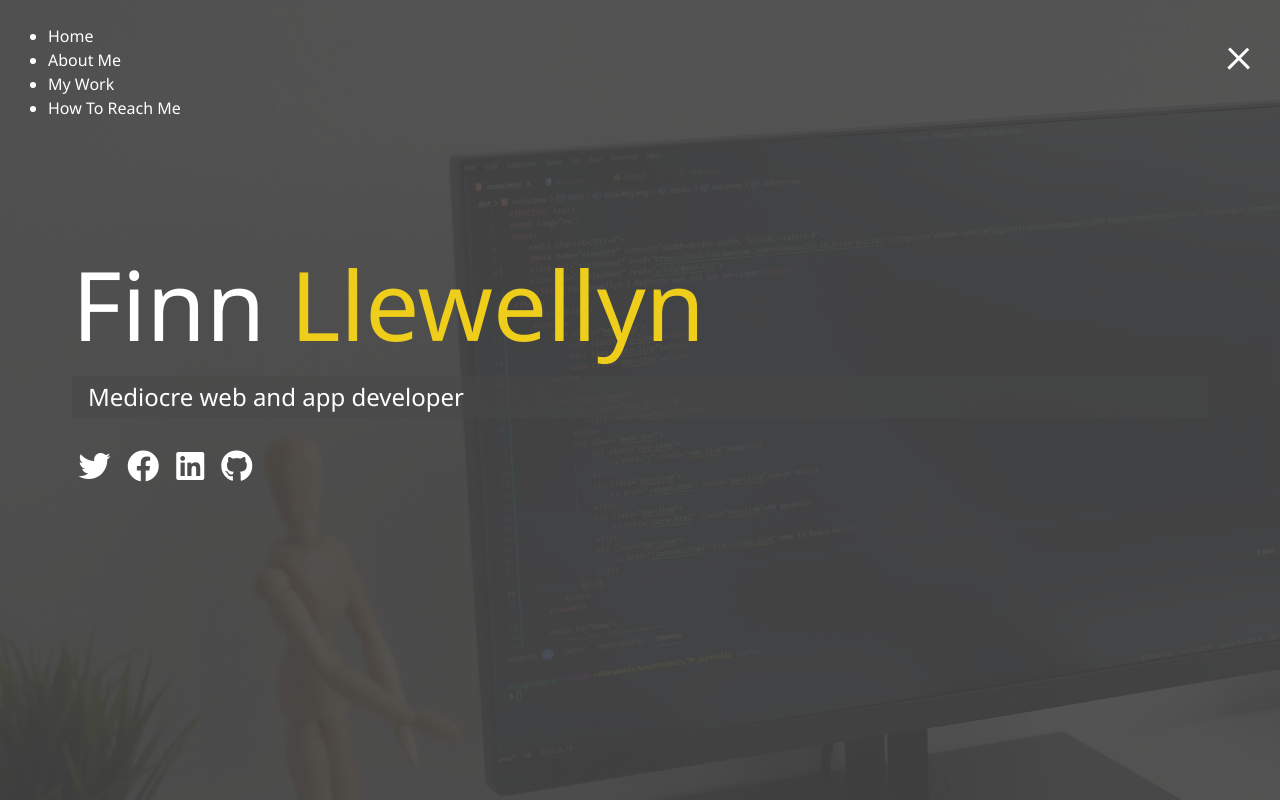
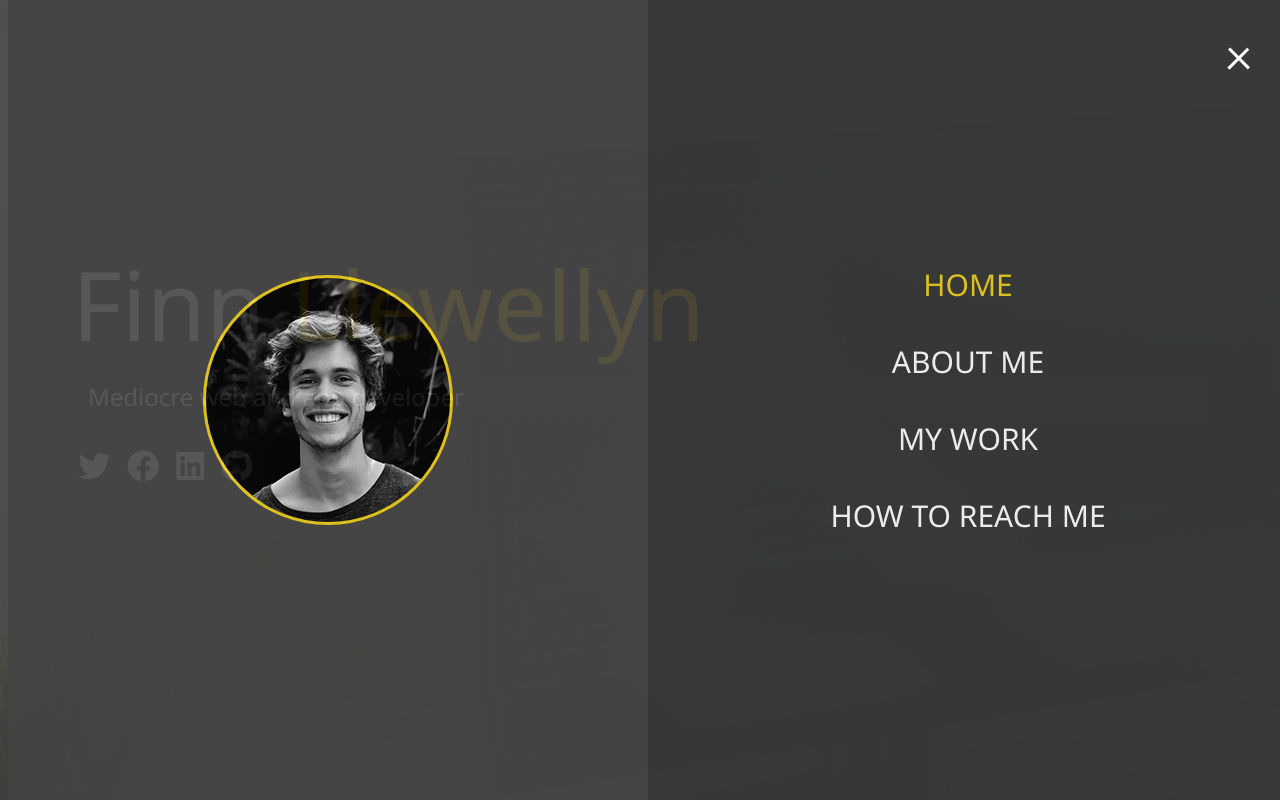
Before and after one commit to f-llewellyn/tm_modern_portfolio, a plain HTML site: page dist/index.html in a window 1280 px wide. Both pictures are taken after a click on the element 1239 px from the left and 55 px from the top of the page. Drawn offline with Linux system fonts and the light colour scheme.

Commit message:
Menu Overhaul

```diff
--- a/dist/index.html
+++ b/dist/index.html
@@ -1,12 +1,15 @@
 <!DOCTYPE html>
 <html lang="en">
+
 <head>
     <meta charset="UTF-8">
     <meta name="viewport" content="width=device-width, initial-scale=1.0">
-    <link rel="stylesheet" href="https://use.fontawesome.com/releases/v5.15.1/css/all.css" integrity="sha384-vp86vTRFVJgpjF9jiIGPEEqYqlDwgyBgEF109VFjmqGmIY/Y4HV4d3Gp2irVfcrp" crossorigin="anonymous">
+    <link rel="stylesheet" href="https://use.fontawesome.com/releases/v5.15.1/css/all.css"
+        integrity="sha384-vp86vTRFVJgpjF9jiIGPEEqYqlDwgyBgEF109VFjmqGmIY/Y4HV4d3Gp2irVfcrp" crossorigin="anonymous">
     <link rel="stylesheet" href="./css/main.css">
     <title>Finn Llewellyn | Mediocre web and app developer</title>
 </head>
+
 <body id="bg-img">
     <header>
         <div class="menu-btn">
@@ -20,7 +23,7 @@
                 <div class="portrait"></div>
             </div>
             <ul class="menu-nav">
-                <li class="nav-item">
+                <li class="nav-item current">
                     <a href="/" class="nav-link">Home</a>
                 </li>
                 <li class="nav-item">
@@ -62,4 +65,5 @@
 
     <script src="js/main.js"></script>
 </body>
+
 </html>
--- a/dist/js/main.js
+++ b/dist/js/main.js
@@ -20,7 +20,7 @@ function toggleMenu() {
         menuBranding.classList.add("show");
 
         navItems.forEach(item => {
-            classList.add("show");
+            item.classList.add("show");
         });
 
         // Set Menu State
@@ -32,7 +32,7 @@ function toggleMenu() {
         menuBranding.classList.remove("show");
 
         navItems.forEach(item => {
-            classList.remove("show");
+            item.classList.remove("show");
         });
 
         // Set Menu State
--- a/scss/_menu.scss
+++ b/scss/_menu.scss
@@ -30,11 +30,105 @@
                 opacity: 0;
             }
 
+            // Line 3 - Rotate
             &:nth-child(3) {
                 transform: rotate(-45deg) translate(7px, -6px);
             }
-
-            // Line 3 - Rotate
         }
     }
 }
+
+// Menu Overlay
+.menu {
+    position: fixed;
+    top: 0;
+    width: 100%;
+    opacity: 0.9;
+    visibility: hidden;
+
+    &.show {
+        visibility: visible;
+    }
+
+    &-branding,
+    &-nav {
+        display: flex;
+        flex-flow: column wrap;
+        align-items: center;
+        justify-content: center;
+        float: left;
+        width: 50%;
+        height: 100vh;
+        overflow: hidden;
+    }
+
+    &-nav {
+        margin: 0;
+        padding: 0;
+        background: darken($primaryColour, 5);
+        list-style: none;
+        transform: translate3d(0, -100%, 0);
+        @include ease_out;
+
+        &.show {
+            // Slide in From Top
+            transform: translate3d(0, 0, 0);
+        }
+    }
+
+    &-branding {
+        background: $primaryColour;
+        transform: translate3d(0, 100%, 0);
+        @include ease_out;
+
+        &.show {
+            // Slide in From Bottom
+            transform: translate3d(0, 0, 0);
+        }
+
+        .portrait {
+            width: 250px;
+            height: 250px;
+            background: url("/../dist/img/portrait.jpg");
+            border-radius: 50%;
+            border: solid 3px $secondaryColour;
+        }
+    }
+
+    .nav-item {
+        transform: translate3d(600px, 0, 0);
+        @include ease_out;
+
+        &.show {
+            // Slide in From Right
+            transform: translate3d(0, 0, 0);
+        }
+
+        &.current > a {
+            color: $secondaryColour;
+        }
+    }
+
+    .nav-link {
+        display: inline-block;
+        position: relative;
+        font-size: 30px;
+        text-transform: uppercase;
+        padding: 1rem 0;
+        font-weight: 300;
+        color: #fff;
+        text-decoration: none;
+        @include ease_out;
+
+        &:hover {
+            color: $secondaryColour;
+        }
+    }
+}
+
+// Delay each nav item slide by 0.1s
+@for $i from 1 through 4 {
+    .nav-item:nth-child(#{$i}) {
+        transition-delay: $i * 0.1s;
+    }
+}
```
Also changed, not shown: dist/css/main.css.
